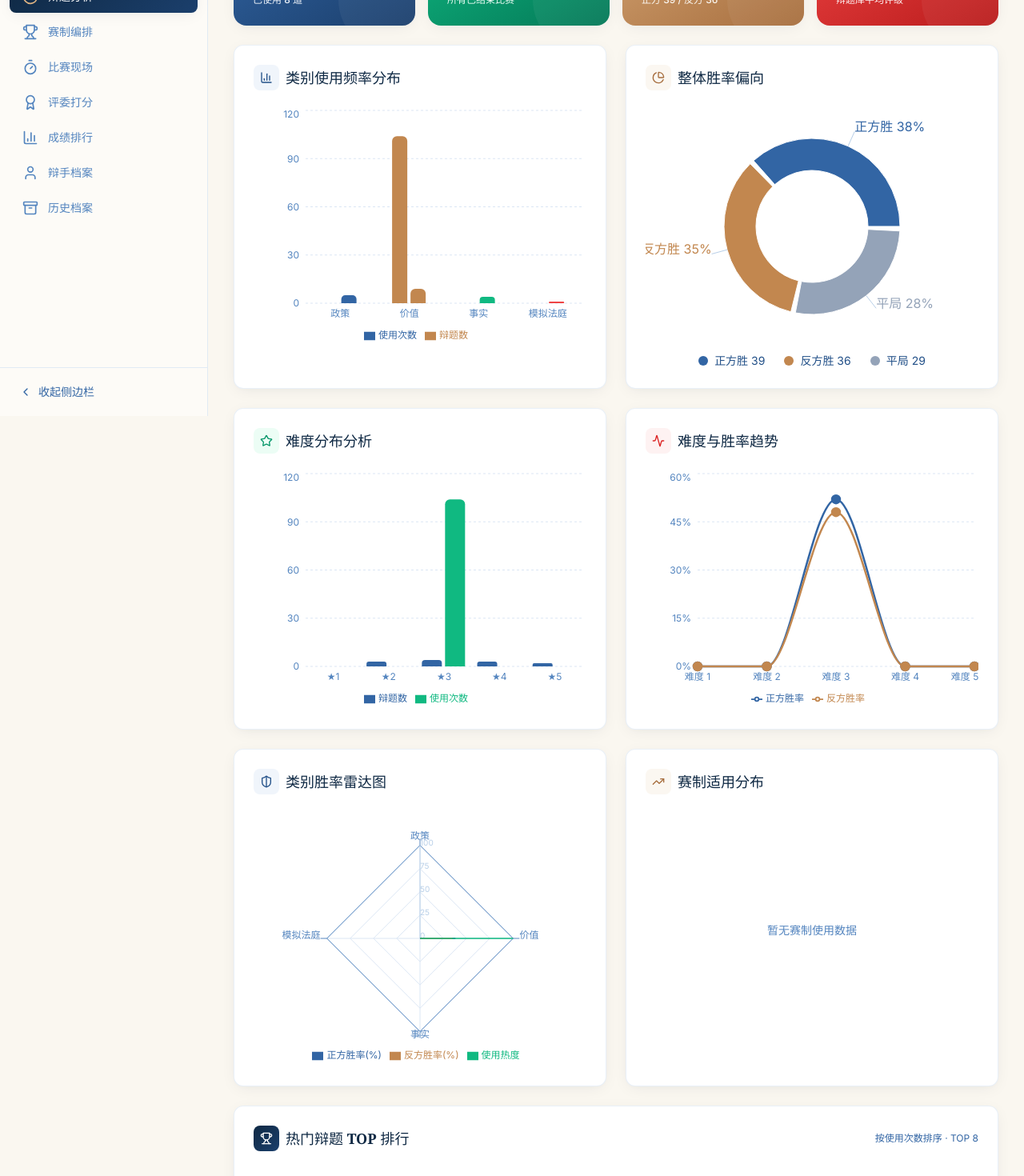
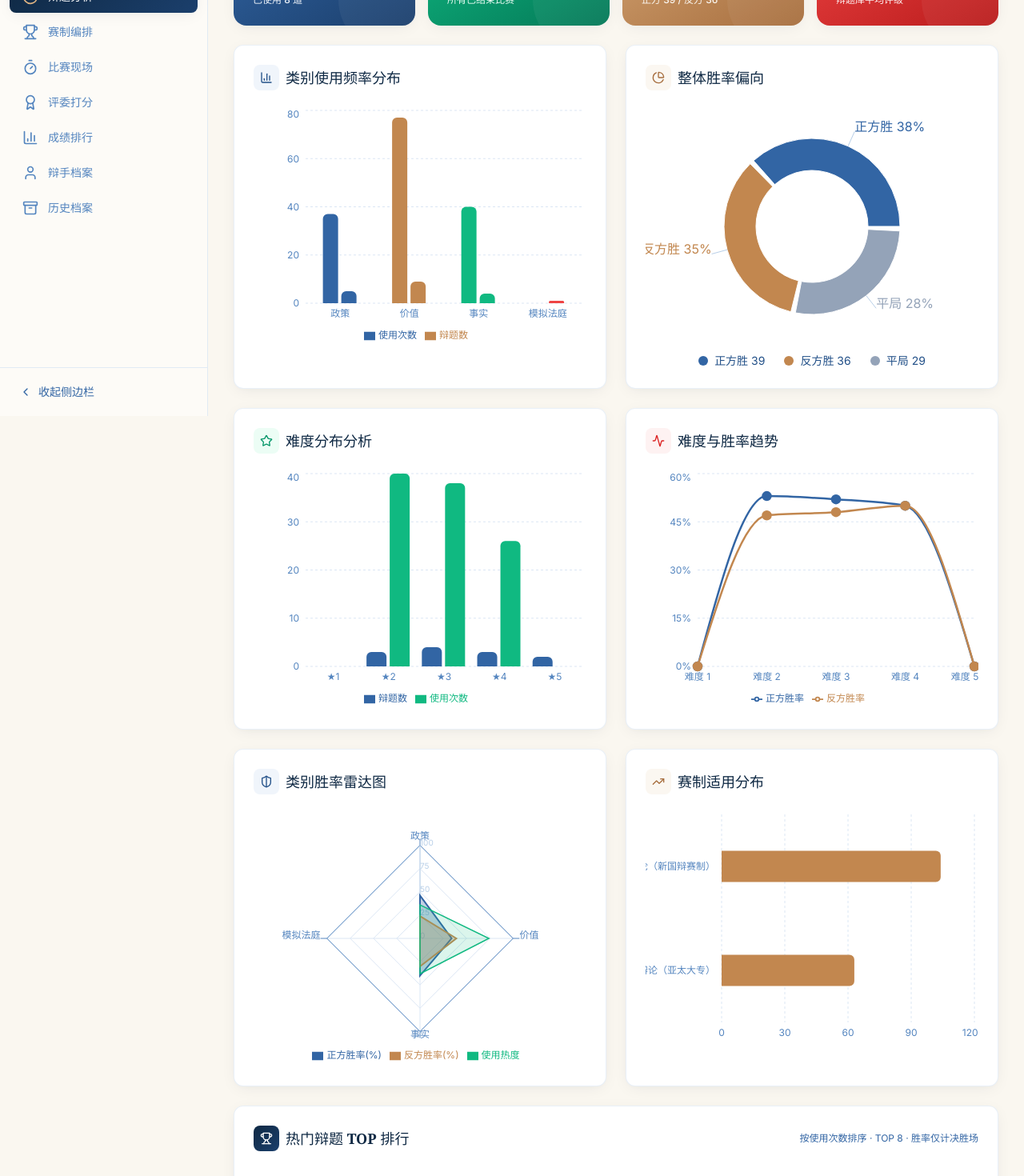
Before and after one commit to xianglucky88-oss/tl-40, a React (Vite) app: page /topics/analytics in a window 1280 px wide. Shown: the part 280-1750 px from the top of the page at 80% size. Built offline with nearby package versions, Linux system fonts and the light colour scheme.

Commit message:
.3018628227139676:b1dbf91a5146e310f46aa45b4b37f17f_6a36694b445b55bd9a1f79be.6a37512f445b55bd9a1f7be4.6a37512fefe79d4091461402:Trae CN.T(2026/6/21 10:49:19)

```diff
--- a/src/data/mockData.ts
+++ b/src/data/mockData.ts
@@ -343,14 +343,14 @@ const ARCHIVE_PLAYER_NAMES = [
 ];
 
 const ARCHIVE_TOPICS = [
-  { title: '人工智能的发展对人类未来利大于弊/弊大于利', pro: '利大于弊', con: '弊大于利' },
-  { title: '当今社会，更需要英雄主义/集体主义', pro: '更需要英雄主义', con: '更需要集体主义' },
-  { title: '应该全面禁止/不应该全面禁止未成年人网络游戏', pro: '应该全面禁止', con: '不应该全面禁止' },
-  { title: '短视频的流行提升/降低了当代人的认知能力', pro: '提升了认知能力', con: '降低了认知能力' },
-  { title: '全球化时代，母语教育比外语教育更/更不重要', pro: '母语教育更重要', con: '外语教育更重要' },
-  { title: '应该/不应该在全国推行免费大学教育', pro: '应该推行', con: '不应该推行' },
-  { title: '科技进步使人更/更不自由', pro: '使人更自由', con: '使人更不自由' },
-  { title: '知识付费能/不能缓解当代年轻人的焦虑', pro: '能缓解焦虑', con: '不能缓解焦虑' },
+  { title: '人工智能的发展对人类未来利大于弊/弊大于利', pro: '利大于弊', con: '弊大于利', cats: ['价值', '政策'] as TopicCat[], difficulty: 3 as const, formats: ['mandarin', 'parliamentary'] as DebateFormat[] },
+  { title: '当今社会，更需要英雄主义/集体主义', pro: '更需要英雄主义', con: '更需要集体主义', cats: ['价值'] as TopicCat[], difficulty: 2 as const, formats: ['mandarin'] as DebateFormat[] },
+  { title: '应该全面禁止/不应该全面禁止未成年人网络游戏', pro: '应该全面禁止', con: '不应该全面禁止', cats: ['政策', '事实'] as TopicCat[], difficulty: 3 as const, formats: ['parliamentary', 'mandarin'] as DebateFormat[] },
+  { title: '短视频的流行提升/降低了当代人的认知能力', pro: '提升了认知能力', con: '降低了认知能力', cats: ['价值', '事实'] as TopicCat[], difficulty: 2 as const, formats: ['mandarin', 'parliamentary'] as DebateFormat[] },
+  { title: '全球化时代，母语教育比外语教育更/更不重要', pro: '母语教育更重要', con: '外语教育更重要', cats: ['价值'] as TopicCat[], difficulty: 3 as const, formats: ['mandarin'] as DebateFormat[] },
+  { title: '应该/不应该在全国推行免费大学教育', pro: '应该推行', con: '不应该推行', cats: ['政策'] as TopicCat[], difficulty: 4 as const, formats: ['parliamentary', 'mandarin'] as DebateFormat[] },
+  { title: '科技进步使人更/更不自由', pro: '使人更自由', con: '使人更不自由', cats: ['价值'] as TopicCat[], difficulty: 4 as const, formats: ['mandarin'] as DebateFormat[] },
+  { title: '知识付费能/不能缓解当代年轻人的焦虑', pro: '能缓解焦虑', con: '不能缓解焦虑', cats: ['事实', '价值'] as TopicCat[], difficulty: 2 as const, formats: ['mandarin', 'parliamentary'] as DebateFormat[] },
 ];
 
 const ARCHIVE_JUDGE_NAMES = [
@@ -555,6 +555,9 @@ const buildArchivedMatches = (
           topicTitle: ARCHIVE_TOPICS[topicIdx].title,
           topicProSide: ARCHIVE_TOPICS[topicIdx].pro,
           topicConSide: ARCHIVE_TOPICS[topicIdx].con,
+          topicCategory: ARCHIVE_TOPICS[topicIdx].cats,
+          topicDifficulty: ARCHIVE_TOPICS[topicIdx].difficulty,
+          topicFormats: ARCHIVE_TOPICS[topicIdx].formats,
           judgeIds,
           judgeNames,
           status: 'finished',
@@ -617,6 +620,9 @@ const buildArchivedMatches = (
           topicTitle: ARCHIVE_TOPICS[topicIdx].title,
           topicProSide: ARCHIVE_TOPICS[topicIdx].pro,
           topicConSide: ARCHIVE_TOPICS[topicIdx].con,
+          topicCategory: ARCHIVE_TOPICS[topicIdx].cats,
+          topicDifficulty: ARCHIVE_TOPICS[topicIdx].difficulty,
+          topicFormats: ARCHIVE_TOPICS[topicIdx].formats,
           judgeIds,
           judgeNames,
           status: 'finished',
@@ -679,6 +685,9 @@ const buildArchivedMatches = (
           topicTitle: ARCHIVE_TOPICS[topicIdx].title,
           topicProSide: ARCHIVE_TOPICS[topicIdx].pro,
           topicConSide: ARCHIVE_TOPICS[topicIdx].con,
+          topicCategory: ARCHIVE_TOPICS[topicIdx].cats,
+          topicDifficulty: ARCHIVE_TOPICS[topicIdx].difficulty,
+          topicFormats: ARCHIVE_TOPICS[topicIdx].formats,
           judgeIds,
           judgeNames,
           status: 'finished',
--- a/src/pages/TopicAnalyticsPage.tsx
+++ b/src/pages/TopicAnalyticsPage.tsx
@@ -34,7 +34,7 @@ import {
 } from 'lucide-react';
 import { useDebateStore } from '@/store/debateStore';
 import StatCard from '@/components/ui/StatCard';
-import type { TopicCategory, Winner, ArchivedMatch, MatchPairing, Topic } from '@/types';
+import type { TopicCategory, Winner, DebateFormat } from '@/types';
 import { FORMAT_RULES } from '@/engines/formatRules';
 import { cn } from '@/lib/utils';
 
@@ -49,54 +49,21 @@ const PRO_COLOR = '#3265a4';
 const CON_COLOR = '#c2874f';
 const DRAW_COLOR = '#94a3b8';
 
+interface TopicMeta {
+  id: string;
+  title: string;
+  category: TopicCategory[];
+  difficulty: number;
+  formats: DebateFormat[];
+}
+
 interface AllMatch {
   topicId: string;
   winner?: Winner;
 }
 
-function collectAllMatches(
-  matches: MatchPairing[],
-  archivedTournaments: ReturnType<typeof useDebateStore.getState>['archivedTournaments']
-): AllMatch[] {
-  const result: AllMatch[] = [];
-  matches.forEach((m) => {
-    if (m.status === 'finished') {
-      result.push({ topicId: m.topicId, winner: m.winner });
-    }
-  });
-  archivedTournaments.forEach((t) => {
-    t.matches.forEach((m: ArchivedMatch) => {
-      if (m.status === 'finished') {
-        result.push({ topicId: m.topicId, winner: m.winner });
-      }
-    });
-  });
-  return result;
-}
-
-function getTopicByIdSafe(
-  id: string,
-  topics: Topic[],
-  archivedTournaments: ReturnType<typeof useDebateStore.getState>['archivedTournaments']
-): Topic | null {
-  const found = topics.find((t) => t.id === id);
-  if (found) return found;
-  for (const at of archivedTournaments) {
-    for (const m of at.matches) {
-      if (m.topicId === id) {
-        return {
-          id: m.topicId,
-          title: m.topicTitle,
-          proSide: m.topicProSide,
-          conSide: m.topicConSide,
-          category: ['价值'],
-          formats: [],
-          difficulty: 3,
-        };
-      }
-    }
-  }
-  return null;
+function clamp(value: number, min: number, max: number): number {
+  return Math.max(min, Math.min(max, value));
 }
 
 export default function TopicAnalyticsPage() {
@@ -105,10 +72,49 @@ export default function TopicAnalyticsPage() {
   const matches = useDebateStore((s) => s.matches);
   const archivedTournaments = useDebateStore((s) => s.archivedTournaments);
 
-  const allMatches = useMemo(
-    () => collectAllMatches(matches, archivedTournaments),
-    [matches, archivedTournaments]
-  );
+  const topicMap = useMemo(() => {
+    const map = new Map<string, TopicMeta>();
+    topics.forEach((t) => {
+      map.set(t.id, {
+        id: t.id,
+        title: t.title,
+        category: [...t.category],
+        difficulty: t.difficulty,
+        formats: [...t.formats],
+      });
+    });
+    archivedTournaments.forEach((at) => {
+      at.matches.forEach((m) => {
+        if (!map.has(m.topicId)) {
+          map.set(m.topicId, {
+            id: m.topicId,
+            title: m.topicTitle,
+            category: m.topicCategory ?? [],
+            difficulty: m.topicDifficulty ?? 3,
+            formats: m.topicFormats ?? [],
+          });
+        }
+      });
+    });
+    return map;
+  }, [topics, archivedTournaments]);
+
+  const allMatches = useMemo(() => {
+    const result: AllMatch[] = [];
+    matches.forEach((m) => {
+      if (m.status === 'finished') {
+        result.push({ topicId: m.topicId, winner: m.winner });
+      }
+    });
+    archivedTournaments.forEach((t) => {
+      t.matches.forEach((m) => {
+        if (m.status === 'finished') {
+          result.push({ topicId: m.topicId, winner: m.winner });
+        }
+      });
+    });
+    return result;
+  }, [matches, archivedTournaments]);
 
   const stats = useMemo(() => {
     const usedTopicIds = new Set(allMatches.map((m) => m.topicId));
@@ -150,9 +156,9 @@ export default function TopicAnalyticsPage() {
       模拟法庭: 0,
     };
     allMatches.forEach((m) => {
-      const topic = getTopicByIdSafe(m.topicId, topics, archivedTournaments);
-      if (topic) {
-        topic.category.forEach((c) => {
+      const meta = topicMap.get(m.topicId);
+      if (meta) {
+        meta.category.forEach((c) => {
           counts[c]++;
         });
       }
@@ -163,15 +169,15 @@ export default function TopicAnalyticsPage() {
       辩题数: topics.filter((t) => t.category.includes(c)).length,
       fill: CATEGORY_COLORS[c],
     }));
-  }, [allMatches, topics, archivedTournaments]);
+  }, [allMatches, topicMap, topics]);
 
   const difficultyData = useMemo(() => {
     const result = [];
     for (let d = 1; d <= 5; d++) {
       const topicCount = topics.filter((t) => t.difficulty === d).length;
       const usedCount = allMatches.filter((m) => {
-        const t = getTopicByIdSafe(m.topicId, topics, archivedTournaments);
-        return t && t.difficulty === d;
+        const meta = topicMap.get(m.topicId);
+        return meta && meta.difficulty === d;
       }).length;
       result.push({
         name: `★${d}`,
@@ -180,7 +186,7 @@ export default function TopicAnalyticsPage() {
       });
     }
     return result;
-  }, [topics, allMatches, archivedTournaments]);
+  }, [topics, allMatches, topicMap]);
 
   const winBiasData = useMemo(() => {
     return [
@@ -193,22 +199,22 @@ export default function TopicAnalyticsPage() {
   const formatUsageData = useMemo(() => {
     const formatCount: Record<string, number> = {};
     allMatches.forEach((m) => {
-      const topic = getTopicByIdSafe(m.topicId, topics, archivedTournaments);
-      if (topic) {
-        topic.formats.forEach((f) => {
+      const meta = topicMap.get(m.topicId);
+      if (meta) {
+        meta.formats.forEach((f) => {
           const label = FORMAT_RULES[f]?.label ?? f;
           formatCount[label] = (formatCount[label] ?? 0) + 1;
         });
       }
     });
     return Object.entries(formatCount).map(([name, 使用次数]) => ({ name, 使用次数 }));
-  }, [allMatches, topics, archivedTournaments]);
+  }, [allMatches, topicMap]);
 
   const radarData = useMemo(() => {
     return CATEGORIES.map((c) => {
       const catMatches = allMatches.filter((m) => {
-        const t = getTopicByIdSafe(m.topicId, topics, archivedTournaments);
-        return t && t.category.includes(c);
+        const meta = topicMap.get(m.topicId);
+        return meta && meta.category.includes(c);
       });
       let pro = 0;
       let con = 0;
@@ -217,21 +223,22 @@ export default function TopicAnalyticsPage() {
         else if (m.winner === 'con') con++;
       });
       const total = catMatches.length || 1;
+      const heatRaw = (catMatches.length / Math.max(1, allMatches.length)) * 100;
       return {
         类别: c,
         正方胜率: Math.round((pro / total) * 100),
         反方胜率: Math.round((con / total) * 100),
-        使用热度: Math.min(100, Math.round((catMatches.length / Math.max(1, allMatches.length)) * 200)),
+        使用热度: clamp(Math.round(heatRaw), 0, 100),
       };
     });
-  }, [allMatches, topics, archivedTournaments]);
+  }, [allMatches, topicMap]);
 
   const difficultyWinTrend = useMemo(() => {
     const result = [];
     for (let d = 1; d <= 5; d++) {
       const diffMatches = allMatches.filter((m) => {
-        const t = getTopicByIdSafe(m.topicId, topics, archivedTournaments);
-        return t && t.difficulty === d;
+        const meta = topicMap.get(m.topicId);
+        return meta && meta.difficulty === d;
       });
       let pro = 0;
       let con = 0;
@@ -239,16 +246,16 @@ export default function TopicAnalyticsPage() {
         if (m.winner === 'pro') pro++;
         else if (m.winner === 'con') con++;
       });
-      const total = pro + con || 1;
+      const decided = pro + con || 1;
       result.push({
         name: `难度 ${d}`,
-        正方胜率: Math.round((pro / total) * 100),
-        反方胜率: Math.round((con / total) * 100),
+        正方胜率: Math.round((pro / decided) * 100),
+        反方胜率: Math.round((con / decided) * 100),
         比赛数: diffMatches.length,
       });
     }
     return result;
-  }, [allMatches, topics, archivedTournaments]);
+  }, [allMatches, topicMap]);
 
   const hotTopics = useMemo(() => {
     const countMap: Record<string, number> = {};
@@ -257,31 +264,28 @@ export default function TopicAnalyticsPage() {
     });
     return Object.entries(countMap)
       .map(([topicId, 使用次数]) => {
-        const topic = getTopicByIdSafe(topicId, topics, archivedTournaments);
+        const meta = topicMap.get(topicId);
         let pro = 0;
         let con = 0;
-        let draw = 0;
         allMatches
           .filter((m) => m.topicId === topicId)
           .forEach((m) => {
             if (m.winner === 'pro') pro++;
             else if (m.winner === 'con') con++;
-            else draw++;
           });
-        const total = pro + con + draw || 1;
+        const decided = pro + con || 1;
         return {
           topicId,
-          title: topic?.title ?? '未知辩题',
+          title: meta?.title ?? '未知辩题',
           使用次数,
-          正方胜率: Math.round((pro / total) * 100),
-          反方胜率: Math.round((con / total) * 100),
-          平局数: draw,
-          difficulty: topic?.difficulty ?? 3,
+          正方胜率: Math.round((pro / decided) * 100),
+          反方胜率: Math.round((con / decided) * 100),
+          difficulty: meta?.difficulty ?? 3,
         };
       })
       .sort((a, b) => b.使用次数 - a.使用次数)
       .slice(0, 8);
-  }, [allMatches, topics, archivedTournaments]);
+  }, [allMatches, topicMap]);
 
   const renderStars = (level: number) => (
     <div className="flex items-center gap-0.5">
@@ -602,7 +606,7 @@ export default function TopicAnalyticsPage() {
             </div>
             <h3 className="font-serif text-lg font-bold text-navy-900">热门辩题 TOP 排行</h3>
           </div>
-          <span className="text-xs text-navy-500">按使用次数排序 · TOP 8</span>
+          <span className="text-xs text-navy-500">按使用次数排序 · TOP 8 · 胜率仅计决胜场</span>
         </div>
         {hotTopics.length > 0 ? (
           <div className="overflow-x-auto">
--- a/src/store/debateStore.ts
+++ b/src/store/debateStore.ts
@@ -763,6 +763,9 @@ export const useDebateStore = create<DebateState>()(
             topicTitle: topic?.title ?? '',
             topicProSide: topic?.proSide ?? '',
             topicConSide: topic?.conSide ?? '',
+            topicCategory: topic?.category ?? [],
+            topicDifficulty: topic?.difficulty ?? 3,
+            topicFormats: topic?.formats ?? [],
             judgeIds: m.judgeIds,
             judgeNames,
             status: m.status,
--- a/src/types/index.ts
+++ b/src/types/index.ts
@@ -313,6 +313,9 @@ export interface ArchivedMatch {
   topicTitle: string;
   topicProSide: string;
   topicConSide: string;
+  topicCategory: TopicCategory[];
+  topicDifficulty: number;
+  topicFormats: DebateFormat[];
   judgeIds: string[];
   judgeNames: string[];
   status: MatchStatus;
```
